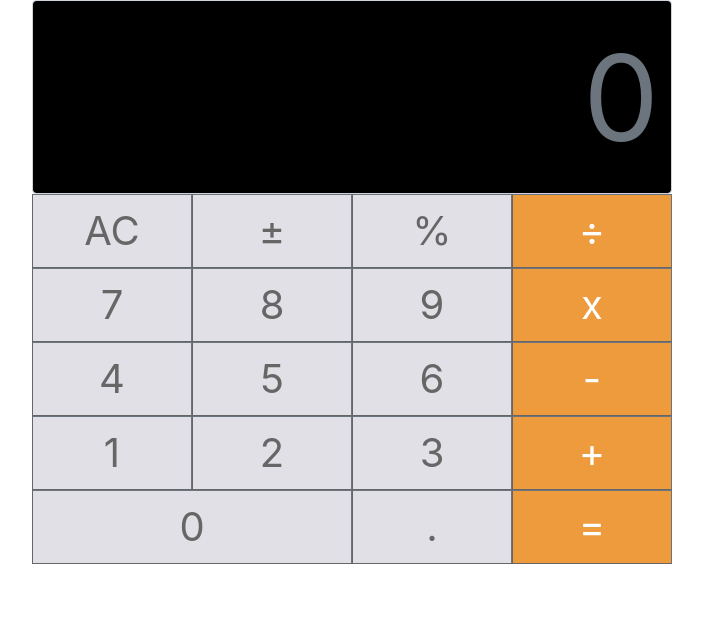
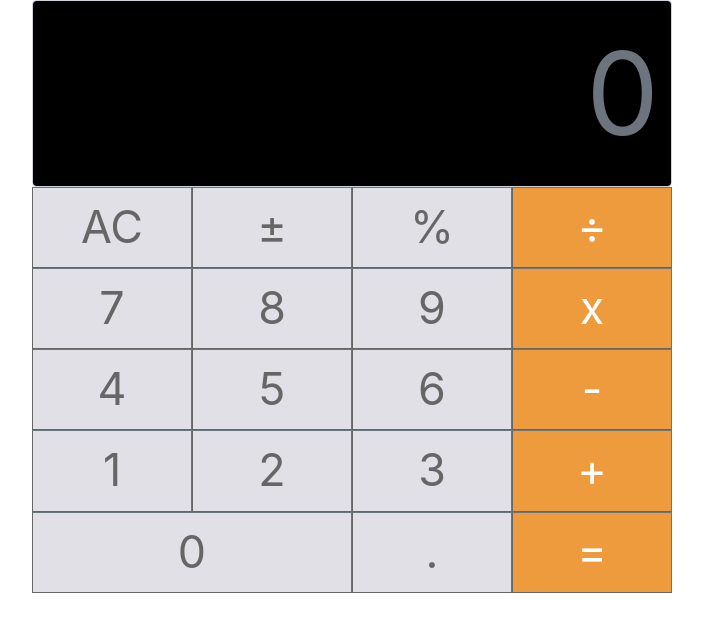
Before and after one commit to nadavgreen/calculatorapp, a React (Create React App) app: page / in a window 1280 px wide. Shown: the top 632 px of the page, without its empty margins (288-991 px from the left). Built offline with nearby package versions, Linux system fonts and the light colour scheme.

Commit message:
made changes to structure of state and added base functionality

```diff
--- a/src/App.js
+++ b/src/App.js
@@ -12,28 +12,44 @@ const ac = () => {
 }
 
 const reverseSign = (num) => {
-  return parseFloat(num) * -1
+  return `${parseFloat(num) * -1}`
 }
 
 const percent = (num) => {
-  return parseFloat(num) / 100
+  return `${parseFloat(num) / 100}`
+}
+
+const equals = (display, previous, operation) => {
+  if (operation === '/' && parseFloat(display) === 0) {
+    return 0
+  } else if (operation === '/' && parseFloat(display) === 0) {
+    return parseFloat(previous) / parseFloat(display)
+  } else if (operation === '+') {
+    return parseFloat(previous) + parseFloat(display)
+  } else if (operation === '-') {
+    return parseFloat(previous) - parseFloat(display)
+  } else if (operation === '*') {
+    return parseFloat(previous) * parseFloat(display)
+  }
 }
 
 const addDecimal = (string) => {
   if (!string.split('').includes('.')){
     return string+'.'
   }
+
   return string
+
 }
 
 // Helper Function
 
-// const removeZero = (string) => {
-//   if (string.split('')[0]==='0' && string.split(1) !== '.'){
-//     return string.split('').shift(0)
-//   }
-//   return string
-// }
+const removeZero = (string) => {
+  if (string.indexOf('0') === 0 && string.indexOf('.') !== 1 ){
+    return string.substring(1,string.length)
+  }
+  return string
+}
 
 class App extends Component {
 
@@ -44,25 +60,53 @@ class App extends Component {
       displayValue: '0',
       previousValue: null,
       operation: null,
-      waitingForNewValue: false
+      waitingForNewValue: false,
+      clear: true,
     }
 
     this.functions = {
       'AC': ac,
+      'C': ac,
       '±': reverseSign,
       '%': percent,
-      '÷': 'clear()',
-      'x': 'clear()',
-      '-': 'clear()',
-      '+': 'clear()',
-      '=': 'clear()',
+      '=': equals,
       '.': addDecimal,
     }
+
+    this.operations = {
+      '÷': '/',
+      'x': '*',
+      '-': '-',
+      '+': '+',
+    }
+
+
   }
 
 
   handleClick = e => {
-    !this.functions[e.target.innerText] ?  this.setState({displayValue: this.state.displayValue+e.target.innerText}) : this.setState({displayValue: this.functions[e.target.innerText](this.state.displayValue)})
+    // Handle AC / C button change
+    if (!this.functions[e.target.innerText] && !this.operations[e.target.innerText]){
+      this.setState({clear:false})
+    } else if (e.target.innerText === 'C') {
+      this.setState({clear:true})
+    }
+
+    // Handle Functions and Operations
+    if (!this.functions[e.target.innerText] && !this.operations[e.target.innerText] && this.state.waitingForNewValue === true){
+      this.setState({displayValue: removeZero(e.target.innerText), waitingForNewValue: false})
+      console.log('1')
+    } else if (!this.functions[e.target.innerText] && !this.operations[e.target.innerText]){
+      this.setState({displayValue: removeZero(this.state.displayValue+e.target.innerText)})
+      console.log('2')
+    } else if (this.functions[e.target.innerText]) {
+      this.setState({displayValue: this.functions[e.target.innerText](this.state.displayValue, this.state.previousValue, this.operations[this.state.operation])})
+      console.log('3')
+    } else if (this.operations[e.target.innerText]) {
+      this.setState({operation: e.target.innerText, previousValue: this.state.displayValue, waitingForNewValue: true,})
+      console.log('4')
+    }
+    console.log('waiting', this.state.waitingForNewValue)
   }
 
   render() {
@@ -71,9 +115,14 @@ class App extends Component {
         <Container style={{'width': '50%'}}>
           <Row>
             <Displaybar displayValue={this.state.displayValue}/>
-            <Mainbody handleClick={this.handleClick}/>
+            </Row>
+            <Row>
+            <Mainbody clear={this.state.clear} handleClick={this.handleClick}/>
+            </Row>
+            <Row>
             <Lastrow handleClick={this.handleClick}/>
-          </Row>
+            </Row>
+
         </Container>
       </>
     );
--- a/src/components/displaybar.js
+++ b/src/components/displaybar.js
@@ -5,12 +5,17 @@ const Displaybar = props => {
     const style = {
         'color':'white',
         'backgroundColor':'black',
-        'fontSize':'120px',
+        'fontSize':'9vw',
         'textAlign': 'right',
-        'minHeight':'120px'
+        'minHeight':'9vw'
     }
+    // if (props.displayValue.length > 9 && props.displayValue.length < 14){
+    //     style.fontSize = `${parseInt(style.fontSize) - ((props.displayValue.length - 9)*10)}px`
+    // } else if (props.displayValue.length >= 14){
+    //     style.fontSize = '70px'
+    // }
 
-    return <Col md="12" style={{padding:'0px'}}>
+    return <Col xs="12" sm="12" md="12" style={{padding:'0px'}}>
             <Input placeholder={props.displayValue} style={style} readOnly></Input>{' '}
         </Col>
 }
--- a/src/components/lastrow.js
+++ b/src/components/lastrow.js
@@ -5,27 +5,27 @@ const Lastrow = (props) => {
     const styleOne = {
         'color': 'rgb(102, 102, 102)',
         'backgroundColor': 'rgb(224, 224, 230)',
-        'width': '100%', 'fontSize': '40px',
+        'width': '100%', 'fontSize': '3.5vw',
         'borderRadius': '0',
         'borderLeft': '1px solid #666',
         'borderBottom': '1px solid #666'
     };
     const styleTwo = {
         'backgroundColor': 'rgb(238, 155, 62)',
-        'width': '100%', 'fontSize': '40px',
+        'width': '100%', 'fontSize': '3.5vw',
         'borderRadius': '0',
         'borderLeft': '1px solid #666',
         'borderBottom': '1px solid #666'
     };
 
     return <>
-        <Col md="6" style={{ padding: '0px' }}>
+        <Col xs="6" sm="6" md="6" style={{ padding: '0px' }}>
             <Button style={styleOne} onClick={props.handleClick}>0</Button>{' '}
         </Col>
-        <Col md="3" style={{ padding: '0px' }}>
+        <Col xs="3" sm="3" md="3" style={{ padding: '0px' }}>
             <Button style={styleOne} onClick={props.handleClick}>.</Button>{' '}
         </Col>
-        <Col md="3" style={{ padding: '0px' }}>
+        <Col xs="3" sm="3" md="3" style={{ padding: '0px' }}>
             <Button style={styleTwo} onClick={props.handleClick}>=</Button>{' '}
         </Col>
     </>
--- a/src/components/mainbody.js
+++ b/src/components/mainbody.js
@@ -3,30 +3,33 @@ import { Button, Col } from 'reactstrap';
 
 const Mainbody = (props) => {
     const arr = ['AC', '±', '%', '÷', '7', '8', '9', 'x', '4', '5', '6', '-', '1', '2', '3', '+'];
+    if (!props.clear) {
+        arr[0] = 'C'
+    }
     const greyBox = {
         'color': 'rgb(102, 102, 102)',
         'backgroundColor': 'rgb(224, 224, 230)',
-        'width': '100%', 'fontSize': '40px',
+        'width': '100%', 'fontSize': '3.5vw',
         'borderRadius': '0',
         'borderLeft': '1px solid #666',
-        'borderBottom': '1px solid #666'
+        'borderBottom': '1px solid #666',
     };
     const orangeBox = {
         'backgroundColor': 'rgb(238, 155, 62)',
-        'width': '100%', 'fontSize': '40px',
+        'width': '100%', 'fontSize': '3.5vw',
         'borderRadius': '0',
         'borderLeft': '1px solid #666',
         'borderBottom': '1px solid #666'
     };
 
     const grey = (e, i) => {
-        return <Col md="3" style={{ padding: '0px' }} key={i}>
+        return <Col xs= "3" sm="3" md="3" style={{ padding: '0px' }} key={i}>
             <Button style={greyBox} onClick={props.handleClick}>{e}</Button>{' '}
         </Col>;
     };
 
     const orange = (e, i) => {
-        return <Col md="3" style={{ padding: '0px' }} key={i}>
+        return <Col xs= "3" sm="3" md="3" style={{ padding: '0px' }} key={i}>
             <Button style={orangeBox} onClick={props.handleClick}>{e}</Button>{' '}
         </Col>;
     };
```
